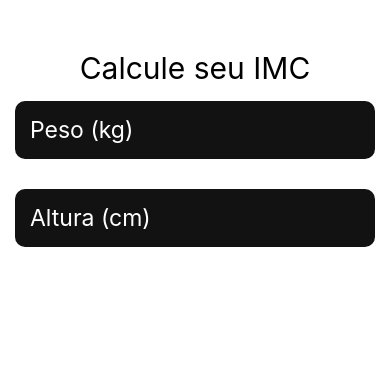
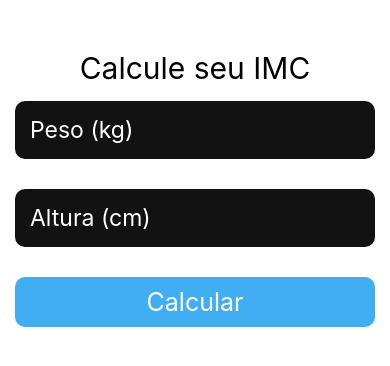
Before and after one commit to lpaganete/tarefas, a React Native app: screen / in a window 390 px wide. Shown: the top 366 px of the page. Built offline with nearby package versions, Linux system fonts and the light colour scheme.

Commit message:
Criando botão e estilizando

```diff
--- a/App.js
+++ b/App.js
@@ -1,5 +1,5 @@
 import React, { useState } from 'react';
-import { StyleSheet, Text, View, TextInput } from 'react-native';
+import { StyleSheet, Text, View, TextInput, TouchableOpacity } from 'react-native';
 
 export default function App() {
   const [peso, setPeso] = useState(''); // quero que meu cimput comece com uma string vazia
@@ -23,6 +23,9 @@ export default function App() {
         placeholder="Altura (cm)"
         keyboardType="numeric" //define o tipo de reclado
       />
+      <TouchableOpacity style={styles.button}>
+        <Text style={styles.buttonText}>Calcular</Text>
+      </TouchableOpacity>
     </View>
   );
 }
@@ -46,5 +49,19 @@ const styles = StyleSheet.create({
     padding: 15,
     color: '#fff',
     fontSize: 23,
-  }
+  },
+
+  button: {
+    justifyContent: 'center',
+    alignItems: 'center',
+    margin: 15,
+    padding: 10,
+    backgroundColor: '#41aef4',
+    borderRadius: 10,
+  },
+
+  buttonText: {
+    color: '#fff',
+    fontSize: 25,
+  },
 });
```
